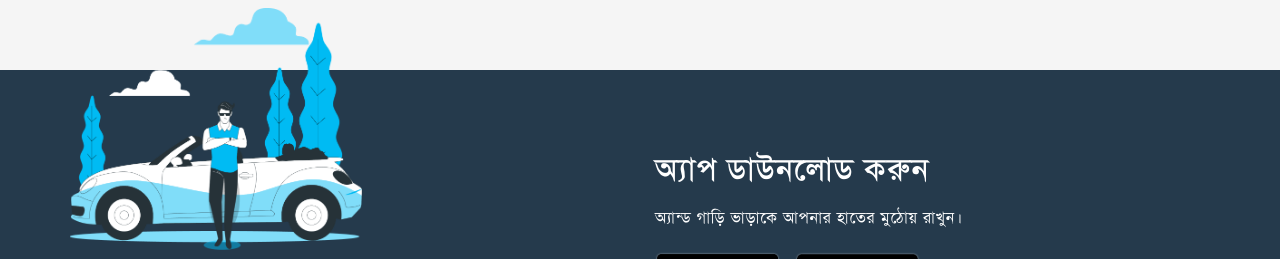
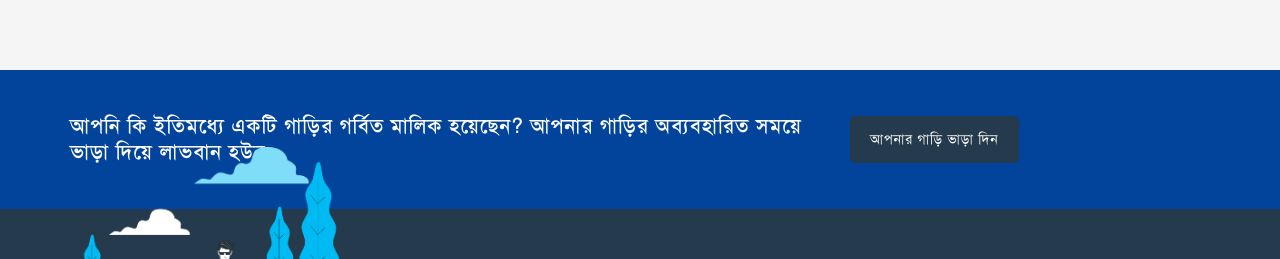
Before and after one commit to tuhin-cse/test-next, a Next.js app: page / in a window 1280 px wide. Shown: the part 672-931 px from the top of the page. Built offline with nearby package versions, Linux system fonts and the light colour scheme.

Commit message:
Andgarivara Call To Action Area

```diff
--- /dev/null
+++ b/components/Home/andgarivara-call-to-action-area.js
@@ -0,0 +1,23 @@
+function AndgarivaraCallToActionArea() {
+    return (
+        <section className="andgarivara-call-to-action-area padding-zero">
+            <div className="container">
+                <div className="row align-items-center">
+                    <div className="col-12 col-sm-12 col-md-8 col-lg-8">
+                        <div className="call-to-action-content">
+                            <h4>আপনি কি ইতিমধ্যে একটি গাড়ির গর্বিত মালিক হয়েছেন? আপনার গাড়ির অব্যবহারিত সময়ে ভাড়া দিয়ে
+                                লাভবান হউন।</h4>
+                        </div>
+                    </div>
+                    <div className="col-12 col-sm-12 col-md-4 col-lg-4">
+                        <div className="col-to-action-button">
+                            <a href="rental-owner.html" className="theme-button">আপনার গাড়ি ভাড়া দিন</a>
+                        </div>
+                    </div>
+                </div>
+            </div>
+        </section>
+    )
+}
+
+export default AndgarivaraCallToActionArea
--- a/pages/index.js
+++ b/pages/index.js
@@ -1,12 +1,14 @@
 import Navbar from "../components/Navbar";
 import Hero from "../components/Home/hero";
 import Footer from "../components/Footer";
+import AndgarivaraCallToActionArea from "../components/Home/andgarivara-call-to-action-area";
 
 function Index() {
     return (
         <div className="main">
             <Navbar/>
             <Hero/>
+            <AndgarivaraCallToActionArea/>
             <Footer/>
         </div>
     )
```
